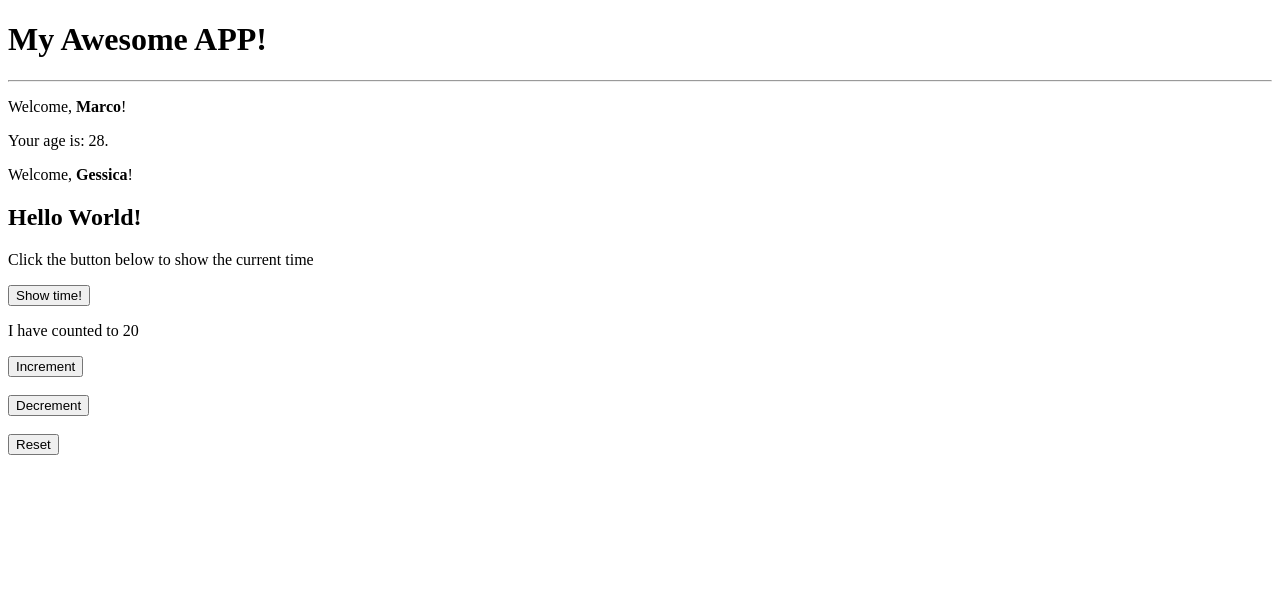
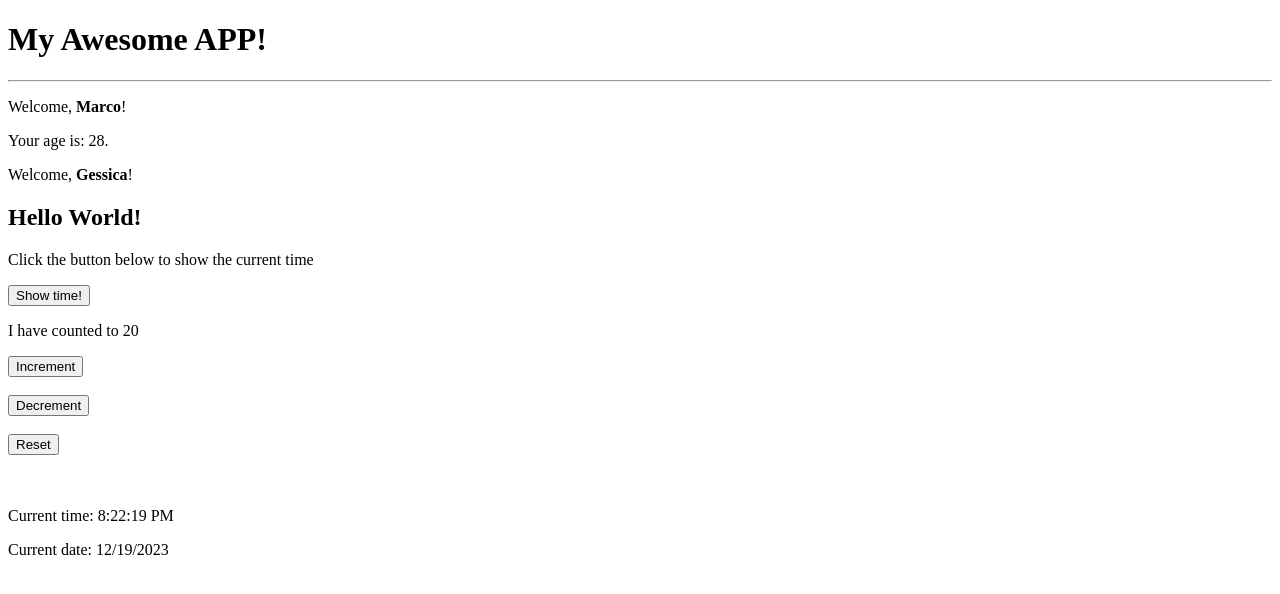
Before and after one commit to SkelGames95/ReactModules, a React (Vite) app in the folder Lessons/my-app/: page / in a window 1280 px wide. Shown: the top 594 px of the page. Built offline with nearby package versions, Linux system fonts and the light colour scheme.

Commit message:
useEffect lesson done

```diff
--- a/Lessons/my-app/src/App.jsx
+++ b/Lessons/my-app/src/App.jsx
@@ -1,5 +1,6 @@
 // import { HelloWorld } from "./HelloWorld"
 import { AlertClock } from "./AlertClock";
+import { Clock } from "./Clock";
 import { Counter } from "./Counter";
 import { Welcome } from "./Welcome"
 
@@ -15,6 +16,9 @@
         <AlertClock />
 
         <Counter initialValue={20}/>
+        <br/>
+        <br/>
+        <Clock />
     </div>
 )}
 
--- a/Lessons/my-app/src/Clock.jsx
+++ b/Lessons/my-app/src/Clock.jsx
@@ -0,0 +1,29 @@
+import { useEffect, useState } from "react"
+
+export const Clock = () => {
+
+    const [date, setDate] = useState(new Date())        // Remember that newDate obj always contain the current date and the current time
+
+    useEffect(() => {
+console.log("Setting up clock interval");               // Setting a message to make it clearer in strict mode or using ctrl+s while running
+
+        const intervalId = setInterval(() => {
+            console.log("Updating date...");
+
+            setDate(new Date());                        // Implementing newDate() within an interval that starts when the component mounts, updating the Date every second
+        }, 1000)
+
+        return() => {                                   // Implementing cleanup function
+            console.log("Clearing clock interval");     // Setting a message to make it clearer in strict mode or using ctrl+s while running
+
+            clearInterval(intervalId);
+        }
+    }, [])
+
+    return(
+        <div>
+            <p>Current time: {date.toLocaleTimeString()}</p>        {/* using built-in functions to add date and time and let the effect update time every second*/}
+            <p>Current date: {date.toLocaleDateString()}</p>
+        </div>
+    )
+}
--- a/Lessons/my-app/src/Counter.jsx
+++ b/Lessons/my-app/src/Counter.jsx
@@ -74,10 +74,16 @@
 export const Counter = ({initialValue = 0}) => {
     const [ counter, counterUpdate ] = useState(initialValue);
 
-    // useEffect(() => {
-    //     console.log(`The value of the counter is ${counter}`);                          // passing the effect (function) as the first parameter and the value to control as the second one
-    // }, [counter, initialValue])                                                         // so every time the counter changes the app execute the function to print on console the message
-                                                                                        // I can also add another value to the dependency array to trigger the effect whenever one of them changes
+    useEffect(() => {
+        console.log(`The value of the counter is ${counter}`);                          // passing the effect (function) as the first parameter and the value to control as the second one
+
+        return () => {
+            console.log(`The value of the counter was ${counter}`);                     // cleanup function
+        }
+
+    }, [counter, initialValue])                                                         // so every time the counter changes the app execute the function to print on console the message
+    // I can also add another value to the dependency array to trigger the effect whenever one of them changes
+
     function handleCounterIncrement () {
         counterUpdate((c) => c + 1);
         counterUpdate((c) => c + 1);
```
